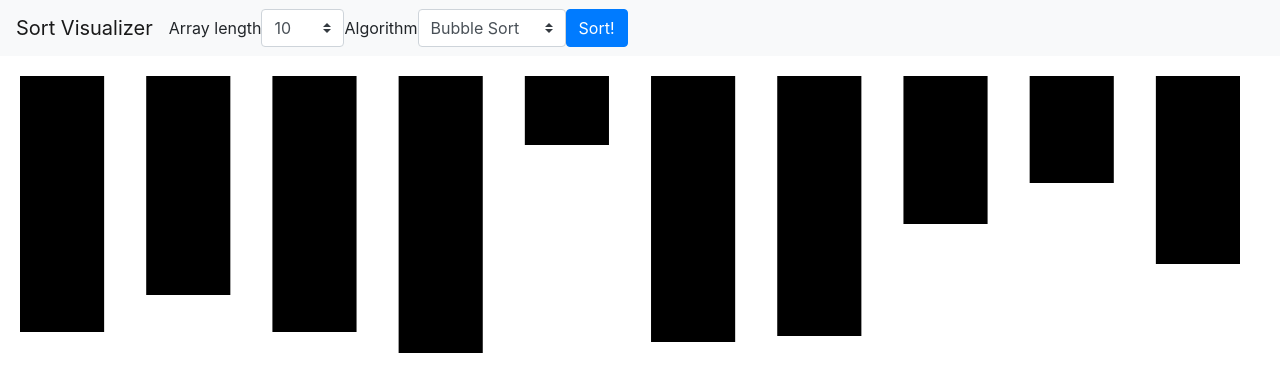
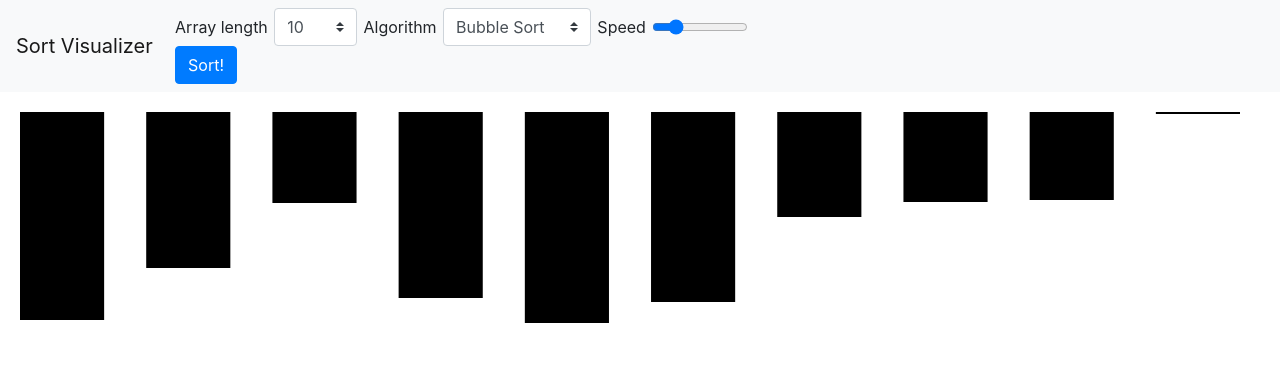
Before and after one commit to cvera020/visualsorter, a React (Create React App) app in the folder client/: page / in a window 1280 px wide. Shown: the top 392 px of the page. Built offline with nearby package versions, Linux system fonts and the light colour scheme.

Commit message:
Consolidate constants into a constants.js file. Add speed slider to change the sorting speed of executing algorithm.

```diff
--- a/client/src/actions/algorithmOptionsAction.js
+++ b/client/src/actions/algorithmOptionsAction.js
@@ -12,6 +12,13 @@ export function setElementCount(num) {
     }
 };
 
+export function setAlgorithmSpeed(speed) {
+    return {
+        type: 'SET_ALGORITHM_SPEED',
+        payload: speed
+    }
+};
+
 export function execAlgorithm(tOrF) {
     return {
         type: 'EXEC_ALGORITHM',
--- a/client/src/components/Canvas.js
+++ b/client/src/components/Canvas.js
@@ -3,17 +3,15 @@ import { connect } from "react-redux"
 import bubbleSort from "../algorithms/bubbleSort";
 
 import { execAlgorithm } from "../actions/algorithmOptionsAction.js";
+import constants from "../constants";
 
 class Canvas extends Component {
   constructor(props) {
     super(props)
-    this.state = {
-
-    };
 
     this.updating = false;
-    this.sortSpeedMs = 20;
-
+    this.stopUpdating = false;
+    this.sortSpeedMs = this.calcSortingSpeed(constants.ALGO_SPEED_DEFAULT);
     this.numRectangles = 10;
     this.rectWidth = 0;
     this.dist = 0;
@@ -22,6 +20,7 @@ class Canvas extends Component {
     this.maxVal = 300;
     this.yStartPos = 20;
     this.canvasXPadding = 20;
+    this.yBase = 2;
   }
 
   calcRectangles = (n) => {
@@ -37,7 +36,7 @@ class Canvas extends Component {
     var newXVals = new Array();
     var newYVals = new Array();
     for (var i = 0; i < n; i++) {
-      newYVals.push(Math.floor(Math.random() * this.maxVal));
+      newYVals.push(Math.floor(Math.random() * this.maxVal) + this.yBase);
 
       newXVals.push(prevX);
       prevX += this.rectWidth + this.dist;
@@ -56,7 +55,7 @@ class Canvas extends Component {
     ctx.fill();
   }
 
-  handleNRectangles = (n) => {
+  changeNumRectangles = (n) => {
     document.getElementById('main_canvas').width = window.innerWidth - this.canvasXPadding;
     document.getElementById('main_canvas').height = (window.innerHeight * 3) / 4;
     this.calcRectangles(n);
@@ -76,27 +75,38 @@ class Canvas extends Component {
     }
   }
 
+  calcSortingSpeed(val) {
+    let max = constants.ALGO_SPEED_MAX;
+    let min = constants.ALGO_SPEED_MULTIPLIER;
+    let mult = constants.ALGO_SPEED_MULTIPLIER;
+    return (max-min-val)*mult + 1;
+  }
+
   //runs only once: after component mounts
   componentDidMount() {
-    this.handleNRectangles(this.numRectangles);
+    this.changeNumRectangles(this.numRectangles);
   }
 
   //runs after each time mapStateToProps is fired; e.g. runs after any the relevant store sections are updated
   componentDidUpdate(prevProps) {
+    if (this.props.algoSpeed != prevProps.algoSpeed) {
+      this.sortSpeedMs = this.calcSortingSpeed(this.props.algoSpeed);
+    }
+
     if (this.props.execAlgo === true) {
       this.updating = true;
       this.props.execAlgorithm(false);
     }
 
     if (this.updating) {
-      if (this.props.algoName == "Bubble Sort") {
+      if (this.props.algoName == constants.TEXT_BUBBLE_SORT) {
         this.swapRectangles(bubbleSort(this.yVals));
       }
-      this.updating = false
+      this.updating = false;
     }
 
     if (this.props.numRectangles != prevProps.numRectangles) {
-      this.handleNRectangles(this.props.numRectangles);
+      this.changeNumRectangles(this.props.numRectangles);
     }
   }
 
@@ -113,6 +123,7 @@ function mapStateToProps(state, ownProps) {
   return {
     algoName: state.algoOptions.algorithm,
     numRectangles: state.algoOptions.numElements,
+    algoSpeed: state.algoOptions.algorithmSpeed,
     execAlgo: state.algoOptions.execAlgorithm
   }
 }
--- /dev/null
+++ b/client/src/components/Navigation.css
@@ -0,0 +1,12 @@
+#sortSpeedRange {
+    width: 15%;
+}
+
+#sortExecuteButton {
+    margin-left: 1%
+}
+
+.custom-navigation-label-padding {
+    padding-left: 1%;
+    padding-right: 1%;
+}
--- a/client/src/components/Navigation.js
+++ b/client/src/components/Navigation.js
@@ -2,22 +2,19 @@ import React from "react";
 import { connect } from "react-redux";
 //import axios from "axios";
 import Navbar from "react-bootstrap/Navbar";
-import Nav from "react-bootstrap/Nav";
-import NavDropdown from "react-bootstrap/NavDropdown";
 import Form from "react-bootstrap/Form";
-import FormControl from "react-bootstrap/FormControl";
 import Button from "react-bootstrap/Button";
 
-import { setElementCount, setAlgorithm, execAlgorithm } from "../actions/algorithmOptionsAction.js";
+import { setElementCount, setAlgorithm, execAlgorithm, setAlgorithmSpeed } from "../actions/algorithmOptionsAction.js";
+
+import constants from "../constants";
+
+import "./Navigation.css";
 
 class Navigation extends React.Component {
 	constructor(props) {
 		super(props);
 		this.state = {
-			sortingAlgorithm: "Bubble Sort",
-			sortingSpeed: 1,
-			numElements: 10,
-			maxVal: 10
 		};
 	}
 
@@ -27,9 +24,9 @@ class Navigation extends React.Component {
 				<Navbar bg="light" expand="lg">
 					<Navbar.Brand href="#">Sort Visualizer</Navbar.Brand>
 					<Navbar.Toggle aria-controls="basic-navbar-nav" />
-					<Navbar.Collapse id="basic-navbar-nav">
+					<Navbar.Collapse id="basic-navbar-nav" appear={true}>
 						<Form inline>
-							<Form.Label>Array length</Form.Label>
+							<Form.Label className="custom-navigation-label-padding">Array length</Form.Label>
 							<Form.Control as="select" custom onChange={this.props.setElementCount}>
 								<option>10</option>
 								<option>50</option>
@@ -37,12 +34,18 @@ class Navigation extends React.Component {
 								<option>1000</option>
 								<option>2000</option>
 							</Form.Control>
-							<Form.Label>Algorithm</Form.Label>
+							<Form.Label className="custom-navigation-label-padding">Algorithm</Form.Label>
 							<Form.Control as="select" custom onChange={this.props.setAlgorithm}>
-								<option>Bubble Sort</option>
-								<option>Selection Sort</option>
+								<option>{constants.TEXT_BUBBLE_SORT}</option>
+								<option>{constants.TEXT_SELECTION_SORT}</option>
 							</Form.Control>
-							<Button onClick={this.props.execAlgorithm}>Sort!</Button>
+							<Form.Label className="custom-navigation-label-padding">Speed</Form.Label>
+							<input type="range" id="sortSpeedRange" onChange={this.props.setAlgorithmSpeed}
+								step="1"
+								min={constants.ALGO_SPEED_MIN}
+								max={constants.ALGO_SPEED_MAX}
+								defaultValue={constants.ALGO_SPEED_DEFAULT}/>
+							<Button id="sortExecuteButton" onClick={this.props.execAlgorithm}>Sort!</Button>
 						</Form>
 					</Navbar.Collapse>
 				</Navbar>
@@ -59,8 +62,11 @@ function mapDispatchToProps(dispatch) {
 		setAlgorithm: (evt) => {
 			dispatch(setAlgorithm(evt.target.value));
 		},
+		setAlgorithmSpeed: (evt) => {
+			dispatch(setAlgorithmSpeed(evt.target.value))
+		},
 		execAlgorithm: (evt) => {
-			dispatch(execAlgorithm(evt !== undefined))
+			dispatch(execAlgorithm(evt != undefined))
 		}
 	};
 };
--- /dev/null
+++ b/client/src/constants.js
@@ -0,0 +1,10 @@
+const constants = {
+    ALGO_SPEED_MIN: 0,
+    ALGO_SPEED_MAX: 50,
+    ALGO_SPEED_DEFAULT: 10,
+    ALGO_SPEED_MULTIPLIER: 20,
+    TEXT_BUBBLE_SORT: "Bubble Sort",
+    TEXT_SELECTION_SORT: "Selection Sort"
+}
+
+export default constants;
--- a/client/src/reducers/algorithmOptionsReducer.js
+++ b/client/src/reducers/algorithmOptionsReducer.js
@@ -1,6 +1,9 @@
+import constants from "../constants"
+
 const algorithmOptionsReducer = (state = {
-    algorithm: "Bubble Sort",
+    algorithm: constants.TEXT_BUBBLE_SORT,
     numElements: 10,
+    algoSpeed: constants.ALGO_SPEED_DEFAULT,
     execAlgorithm: false
 }, action) => {
     switch (action.type) {
@@ -16,6 +19,12 @@ const algorithmOptionsReducer = (state = {
                 numElements: action.payload
             };
             break;
+        case "SET_ALGORITHM_SPEED":
+            state = {
+                ...state,
+                algorithmSpeed: action.payload
+            };
+            break;
         case "EXEC_ALGORITHM":
             state = {
                 ...state,
```
